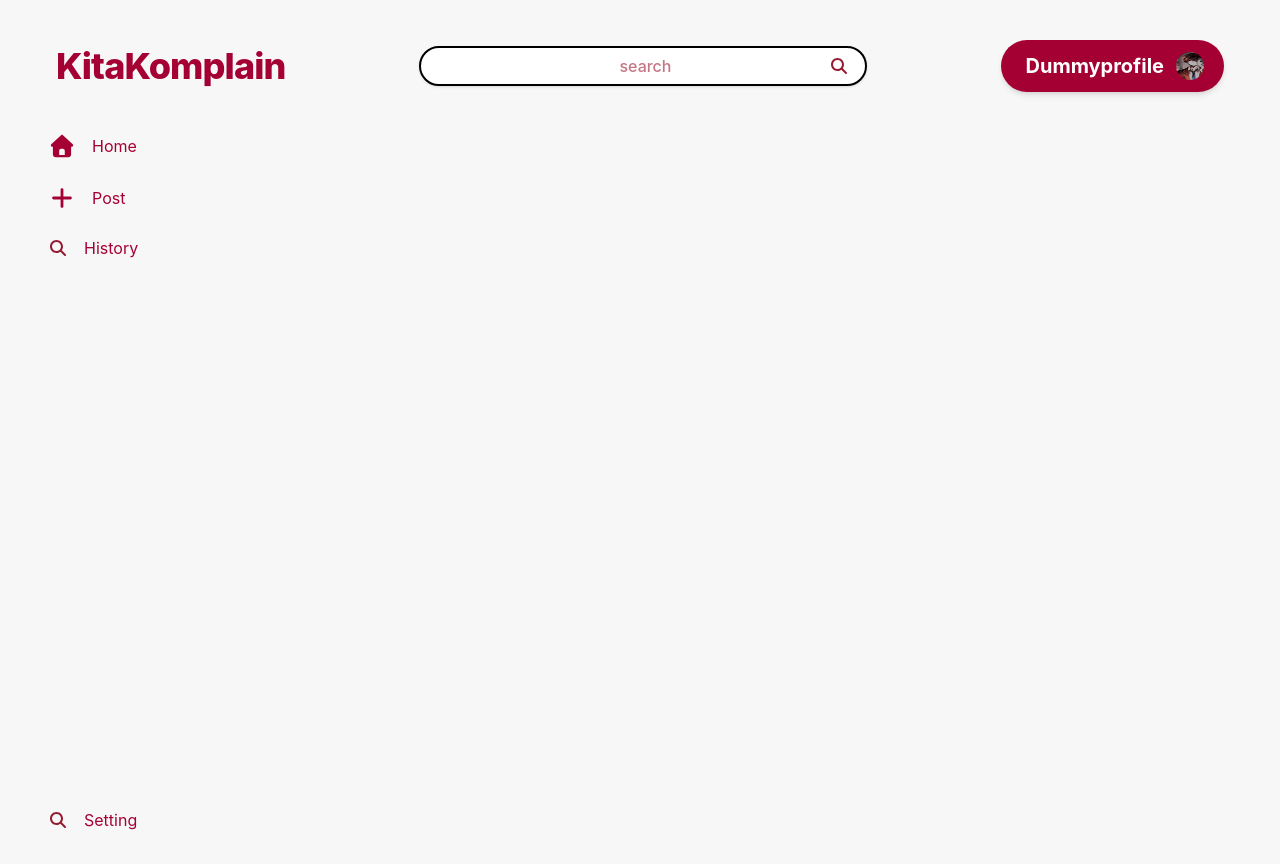
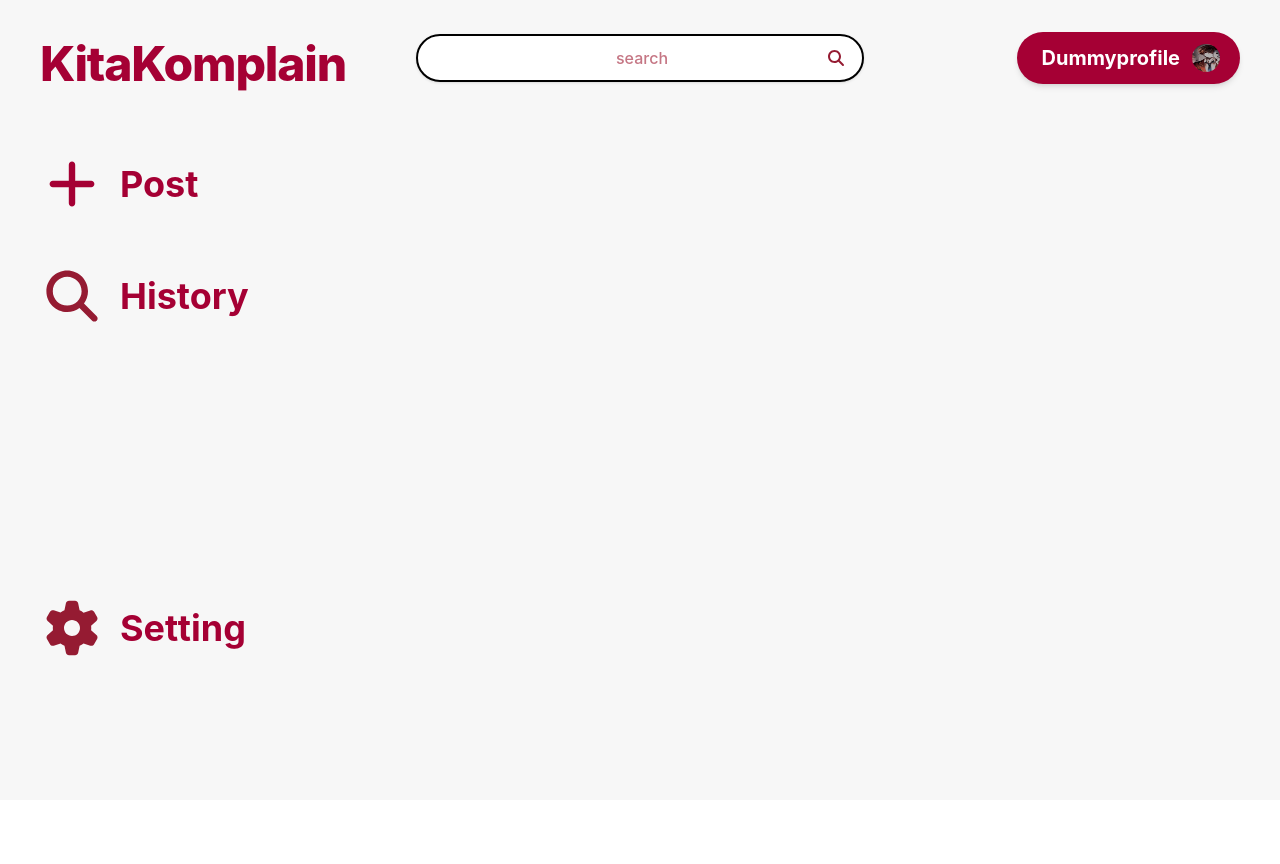
Before and after one commit to Carmeloanthony1/KitaKomplain-PNJ-Web-Development-Competition-, a React (Vite) app: page / in a window 1280 px wide. After the commit the page ends 800 px from the top, so only its background shows below. Built offline with nearby package versions, Linux system fonts and the light colour scheme.

Commit message:
fix: perbaikin komposisi, serta menghapus home

```diff
--- a/src/App.jsx
+++ b/src/App.jsx
@@ -4,12 +4,14 @@ import Sidebar_Kiri from "./components/Sidebar_Kiri";
 
 export default function App(){
   return (
-    <div className="bg-[#f7f7f7] min-h-screen p-4">
-      <Navbar/>
+    <div className="bg-[#f7f7f7] min-h-screen p-2 flex flex-col">
       <div className="flex flex-1 px-8 py-4 gap-6 w-full">
-        <aside className="w-1/5 flex-shrink-0">
+        <aside className="w-64 flex-shrink-0">
           <Sidebar_Kiri/>
         </aside>
+        <main className="flex-1 flex flex-col gap-4">
+          <Navbar/>
+        </main>
       </div>
     </div>
   );
--- a/src/components/Navbar.jsx
+++ b/src/components/Navbar.jsx
@@ -3,9 +3,8 @@ export default function Navbar(){
   const [search, setSearch] = useState("");
 
   return (
-    <div className="flex justify-between items-center py-6 px-10 w-full">
-      <h1 className="text-4xl font-extrabold text-[#a50034] tracking-tight cursor-pointer">KitaKomplain</h1>
-      <div className="flex items-center gap-2 bg-white border-2 border[#a50034] rounded-full px-4 py-1.5 w-full max-w-md shadow-sm mx-6">
+    <div className="flex justify-end items-center py-2 w-full relative">
+      <div className="fixed left-1/2 -translate-x-1/2 flex items-center gap-2 bg-white border-2 border[#a50034] rounded-full px-4 py-1.5 w-full h-12 max-w-md shadow-sm">
         <input
           type="text" placeholder="search" value={search}
           onChange={(e) => setSearch(e.taget.value)}
--- a/src/components/Sidebar_Kiri.jsx
+++ b/src/components/Sidebar_Kiri.jsx
@@ -3,29 +3,25 @@ export default function Sidebar_kiri(){
   const [search, setSearch] = useState("");
 
   return (
-    <aside className="w-64 flex flex-col justify-between h-[calc(100vh-100px)]">
-      <div className="flex flex-col gap-6">
-        <button className="flex items-center gap-4 text-[#a50034]">
-          <svg className = "w-7 h-7 fill-[#a50034]" xmlns="http://www.w3.org/2000/svg" viewBox="0 0 640 640">
-            <path d="M341.8 72.6C329.5 61.2 310.5 61.2 298.3 72.6L74.3 280.6C64.7 289.6 61.5 303.5 66.3 315.7C71.1 327.9 82.8 336 96 336L112 336L112 512C112 547.3 140.7 576 176 576L464 576C499.3 576 528 547.3 528 512L528 336L544 336C557.2 336 569 327.9 573.8 315.7C578.6 303.5 575.4 289.5 565.8 280.6L341.8 72.6zM304 384L336 384C362.5 384 384 405.5 384 432L384 528L256 528L256 432C256 405.5 277.5 384 304 384z"/>
-          </svg> Home
-        </button>
-        <button className="flex items-center gap-4 text-[#a50034]">
-          <svg className="w-7 h-7 fill-[#a50034]" xmlns="http://www.w3.org/2000/svg" viewBox="0 0 640 640">
+    <aside className="w-64 flex flex-col justify-between h-[calc(92vh-100px)]">
+      <div className="flex flex-col gap-12">
+        <h1 className="text-5xl font-extrabold text-[#a50034] tracking-tight cursor-pointer py-4">KitaKomplain</h1>
+        <button className="flex items-center text-4xl gap-4 font-bold text-[#a50034] cursor-pointer">
+          <svg className="w-16 h-16 fill-[#a50034]" xmlns="http://www.w3.org/2000/svg" viewBox="0 0 640 640">
             <path d="M352 128C352 110.3 337.7 96 320 96C302.3 96 288 110.3 288 128L288 288L128 288C110.3 288 96 302.3 96 320C96 337.7 110.3 352 128 352L288 352L288 512C288 529.7 302.3 544 320 544C337.7 544 352 529.7 352 512L352 352L512 352C529.7 352 544 337.7 544 320C544 302.3 529.7 288 512 288L352 288L352 128z"/>
           </svg> Post
         </button>
-        <button className="flex items-center gap-4 text-[#a50034]">
-          <svg className = "w-5 h-5 fill-[#951B32] flex-shrink-0 cursor-pointer" xmlns="http://www.w3.org/2000/svg" viewBox="0 0 640 640">
+        <button className="flex items-center text-4xl font-bold cursor-pointer gap-4 text-[#a50034]">
+          <svg className = "w-16 h-16 fill-[#951B32] flex-shrink-0 cursor-pointer" xmlns="http://www.w3.org/2000/svg" viewBox="0 0 640 640">
             <path d="M480 272C480 317.9 465.1 360.3 440 394.7L566.6 521.4C579.1 533.9 579.1 554.2 566.6 566.7C554.1 579.2 533.8 579.2 521.3 566.7L394.7 440C360.3 465.1 317.9 480 272 480C157.1 480 64 386.9 64 272C64 157.1 157.1 64 272 64C386.9 64 480 157.1 480 272zM272 416C351.5 416 416 351.5 416 272C416 192.5 351.5 128 272 128C192.5 128 128 192.5 128 272C128 351.5 192.5 416 272 416z"/>
           </svg> History
         </button>
       </div>
 
       <div>
-        <button className="flex items-center gap-4 text-[#a50034]">
-          <svg className = "w-5 h-5 fill-[#951B32] flex-shrink-0 cursor-pointer" xmlns="http://www.w3.org/2000/svg" viewBox="0 0 640 640">
-            <path d="M480 272C480 317.9 465.1 360.3 440 394.7L566.6 521.4C579.1 533.9 579.1 554.2 566.6 566.7C554.1 579.2 533.8 579.2 521.3 566.7L394.7 440C360.3 465.1 317.9 480 272 480C157.1 480 64 386.9 64 272C64 157.1 157.1 64 272 64C386.9 64 480 157.1 480 272zM272 416C351.5 416 416 351.5 416 272C416 192.5 351.5 128 272 128C192.5 128 128 192.5 128 272C128 351.5 192.5 416 272 416z"/>
+        <button className="flex items-center gap-4 text-4xl font-bold cursor-pointer text-[#a50034]">
+          <svg className= "w-16 h-16 fill-[#951B32] flex-shrink-0 cursor-pointer" xmlns="http://www.w3.org/2000/svg" viewBox="0 0 640 640">
+            <path d="M259.1 73.5C262.1 58.7 275.2 48 290.4 48L350.2 48C365.4 48 378.5 58.7 381.5 73.5L396 143.5C410.1 149.5 423.3 157.2 435.3 166.3L503.1 143.8C517.5 139 533.3 145 540.9 158.2L570.8 210C578.4 223.2 575.7 239.8 564.3 249.9L511 297.3C511.9 304.7 512.3 312.3 512.3 320C512.3 327.7 511.8 335.3 511 342.7L564.4 390.2C575.8 400.3 578.4 417 570.9 430.1L541 481.9C533.4 495 517.6 501.1 503.2 496.3L435.4 473.8C423.3 482.9 410.1 490.5 396.1 496.6L381.7 566.5C378.6 581.4 365.5 592 350.4 592L290.6 592C275.4 592 262.3 581.3 259.3 566.5L244.9 496.6C230.8 490.6 217.7 482.9 205.6 473.8L137.5 496.3C123.1 501.1 107.3 495.1 99.7 481.9L69.8 430.1C62.2 416.9 64.9 400.3 76.3 390.2L129.7 342.7C128.8 335.3 128.4 327.7 128.4 320C128.4 312.3 128.9 304.7 129.7 297.3L76.3 249.8C64.9 239.7 62.3 223 69.8 209.9L99.7 158.1C107.3 144.9 123.1 138.9 137.5 143.7L205.3 166.2C217.4 157.1 230.6 149.5 244.6 143.4L259.1 73.5zM320.3 400C364.5 399.8 400.2 363.9 400 319.7C399.8 275.5 363.9 239.8 319.7 240C275.5 240.2 239.8 276.1 240 320.3C240.2 364.5 276.1 400.2 320.3 400z"/>
           </svg> Setting
         </button>
       </div>
```
